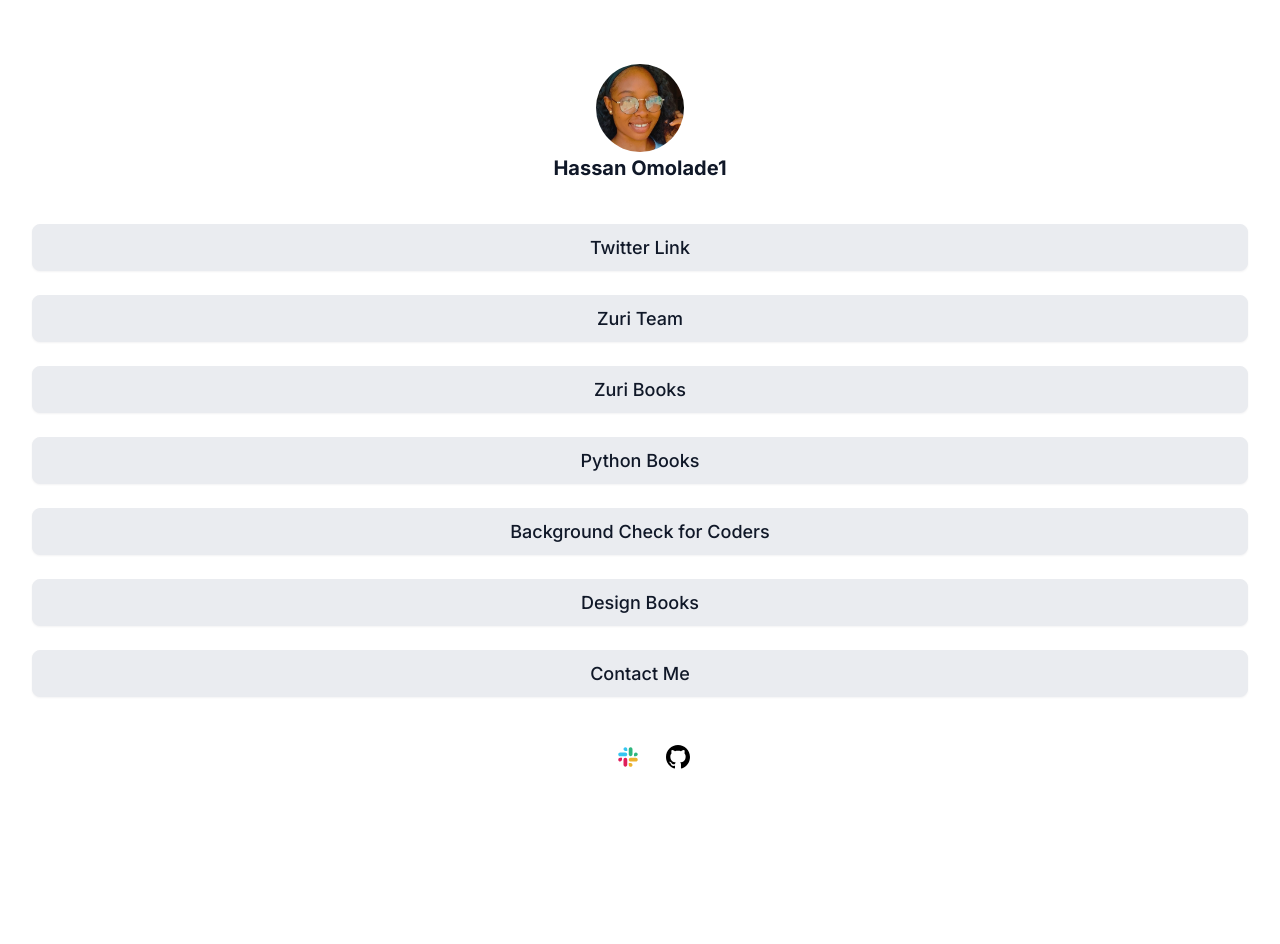
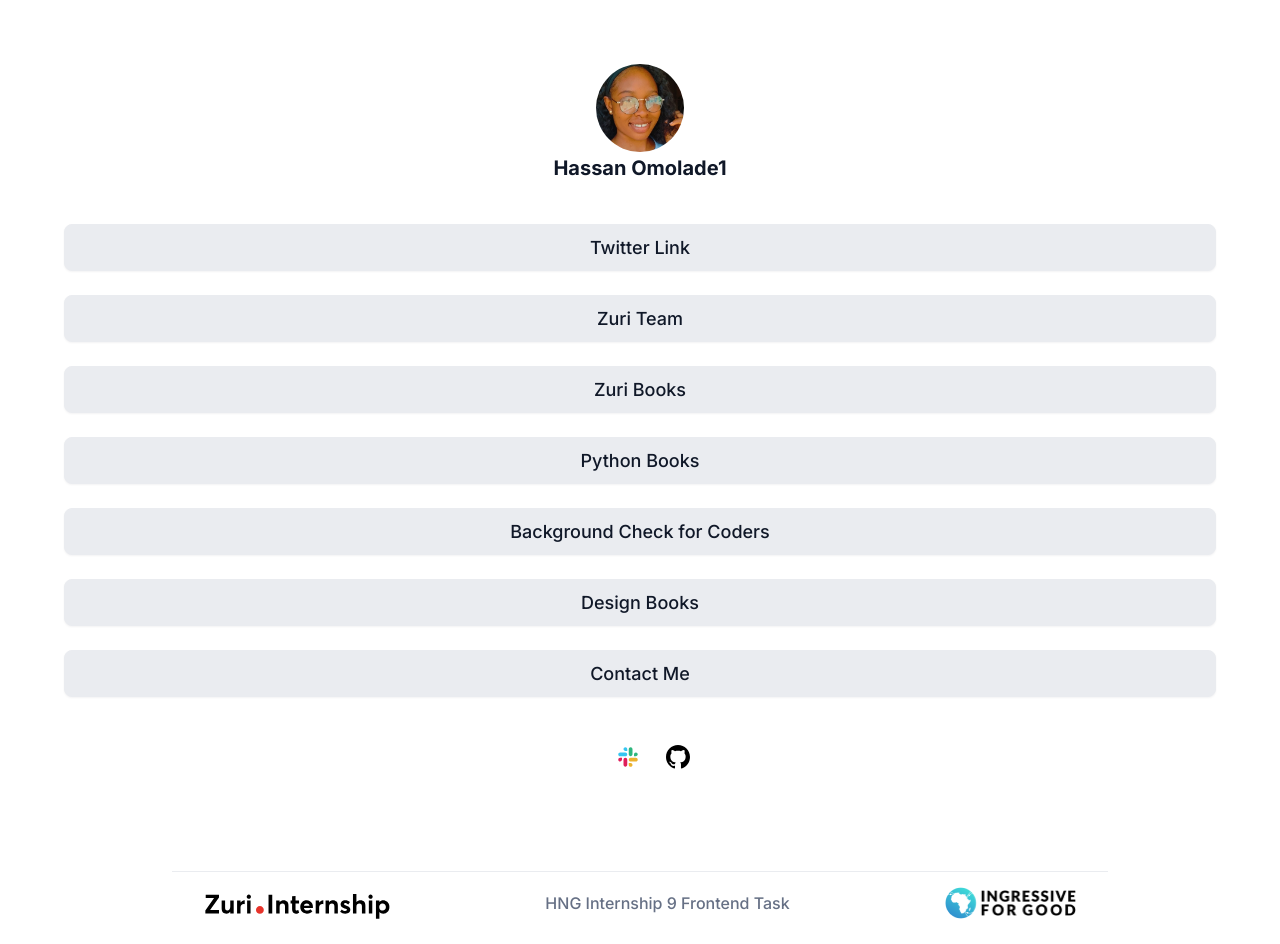
Before and after one commit to Hormor/linktree-project, a React (Vite) app: page / in a window 1280 px wide. Before the commit the page ends 861 px from the top, so only its background shows below. Built offline with nearby package versions, Linux system fonts and the light colour scheme.

Commit message:
feat: implemented the react-router

```diff
--- a/src/main.jsx
+++ b/src/main.jsx
@@ -2,9 +2,24 @@
 import ReactDOM from 'react-dom/client'
 import App from './App'
 import './index.css'
+import Contact from './pages/contact'
+import Footer from "./components/footer"
+import { createBrowserRouter, RouterProvider } from "react-router-dom";
 
-ReactDOM.createRoot(document.getElementById('root')).render(
-  <React.StrictMode>
-    <App />
-  </React.StrictMode>
-)
+const router = createBrowserRouter([
+  {
+    path: "/",
+    element: <App />,
+  },
+  {
+    path: "/contact",
+    element: <Contact />,
+  },
+]);
+
+ReactDOM.createRoot(document.getElementById("root")).render(
+  <div className='main'>
+    <RouterProvider router={router} />
+    <Footer />
+  </div>
+);
```
